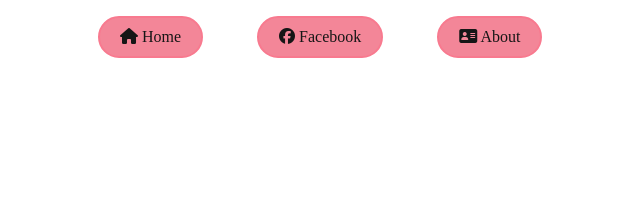
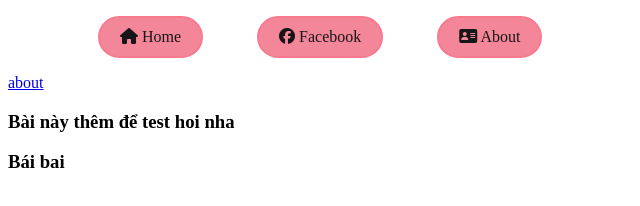
Before and after one commit to kieu2004/Demo1, a plain HTML site: page index.html in a window 1280 px wide. Shown: the whole page, without its empty margins (0-640 px from the left). Drawn offline with Linux system fonts and the light colour scheme.

Commit message:
1.Sửa lần 1

```diff
--- a/index.html
+++ b/index.html
@@ -17,5 +17,8 @@
       <li><i class="fa-brands fa-facebook"></i> Facebook</li>
       <li><i class="fa-solid fa-address-card"></i> About</li>
     </ul>
+    <a href="./img/about.html">about</a>
+    <h3>Bài này thêm để test hoi nha</h3>
+    <h3>Bái bai</h3>
   </body>
 </html>
--- a/style.css
+++ b/style.css
@@ -18,7 +18,3 @@ li:hover {
   border: 2px solid #161616;
   cursor: pointer;
 }
-
-body{
-    background-size: k;
-}
```
Also changed, not shown: img/about.html (added, +14 -0 lines).
